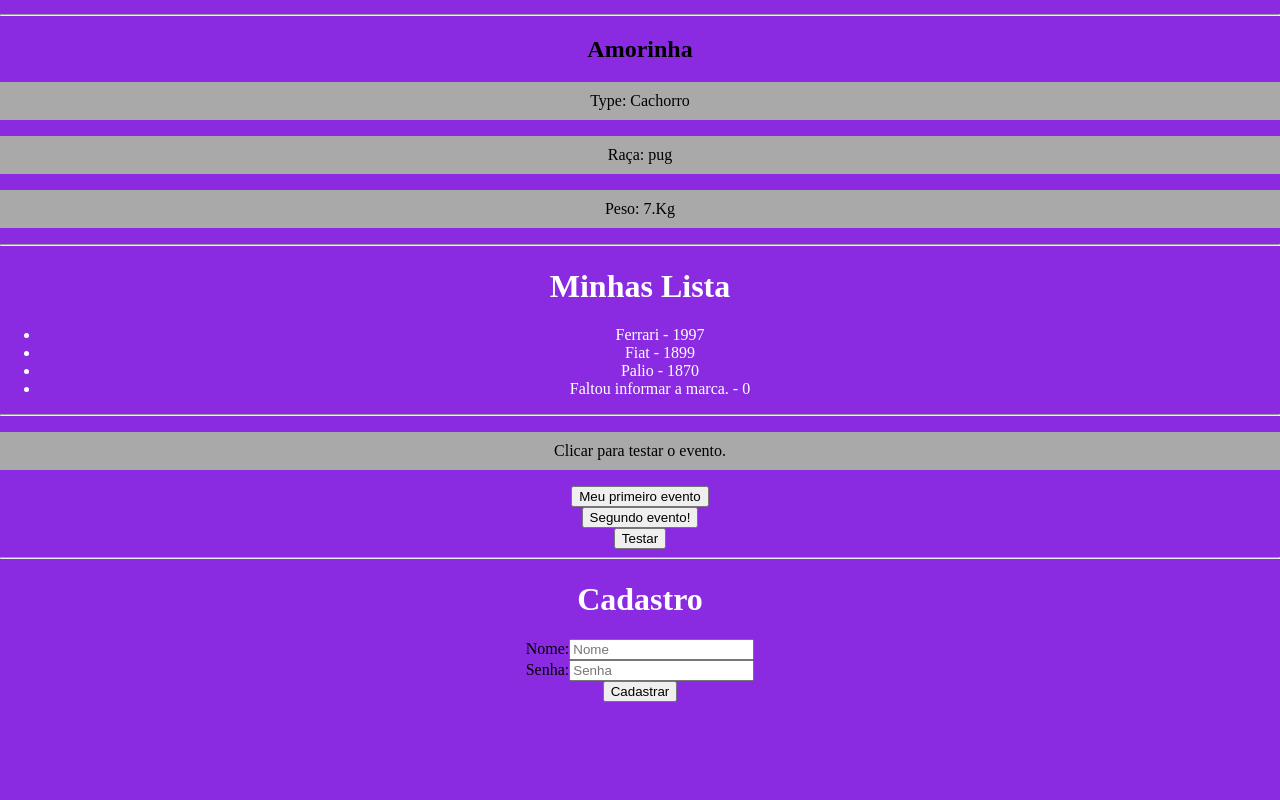
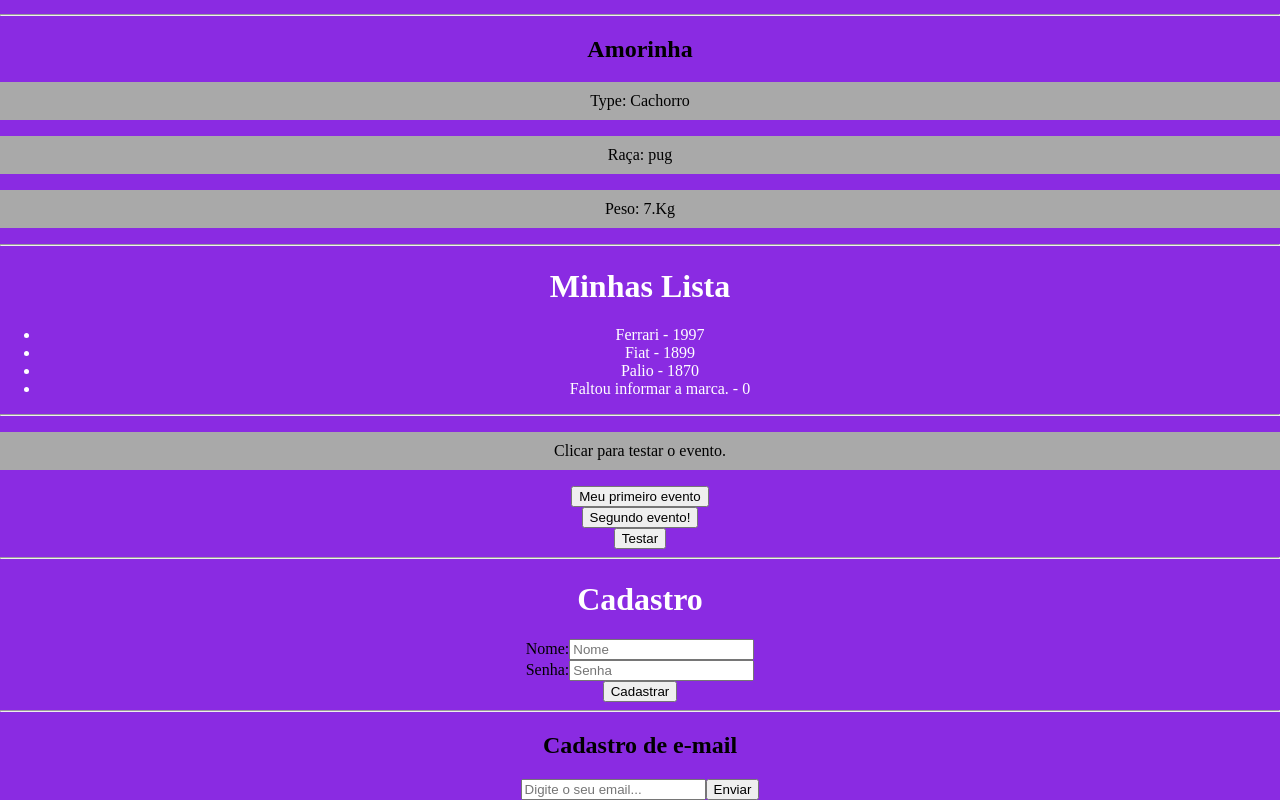
Before and after one commit to Christian-Lopes/projeto-front-end, a React (Create React App) app in the folder estudos-react/: page / in a window 1280 px wide. Shown: the part 667-1467 px from the top of the page. Before the commit the page ends 1369 px from the top, so only its background shows below. Built offline with nearby package versions, Linux system fonts and the light colour scheme.

Commit message:
Trabalhando com renderização condicional

```diff
--- a/estudos-react/src/App.js
+++ b/estudos-react/src/App.js
@@ -5,14 +5,16 @@ import Pet from "./components/Pet";
 import List from "./components/List";
 import Evento from "./components/Evento";
 import Form from "./components/Form";
+import Condicional from "./components/Condicional";
 
 function App() {
   const name = "Christian Lopes";
   const nameUpperCase = name.toUpperCase();
-  const url = "https://s2.glbimg.com/Qu_SixHUaqo41jOtZdXDEo3Mz0A=/e.glbimg.com/og/ed/f/original" +
-  "/2020/07/17/captura_de_tela_2020-07-17_as_11.37.38.png";
+  const url =
+    "https://s2.glbimg.com/Qu_SixHUaqo41jOtZdXDEo3Mz0A=/e.glbimg.com/og/ed/f/original" +
+    "/2020/07/17/captura_de_tela_2020-07-17_as_11.37.38.png";
 
-  function soma(){
+  function soma() {
     return 6 + 6;
   }
 
@@ -21,11 +23,11 @@ function App() {
       <HelloWorld />
       <h1>Hello React!</h1>
       <p>Vamos começar a treinar.</p>
-      <p>Nome: { name }</p>
-      <p>Name: { nameUpperCase }</p>
-      <p>Soma: { 2 + 2 }</p>
-      <p>Function Soma: { soma() }</p>
-      <img src={url} alt="Sol" width="40px"/>
+      <p>Nome: {name}</p>
+      <p>Name: {nameUpperCase}</p>
+      <p>Soma: {2 + 2}</p>
+      <p>Function Soma: {soma()}</p>
+      <img src={url} alt="Sol" width="40px" />
       <hr></hr>
       <Pessoa
         foto={url}
@@ -35,18 +37,15 @@ function App() {
         tamanho="25px"
       />
       <hr></hr>
-      <Pet
-        name="Amorinha"
-        type="Cachorro"
-        raca="pug"
-        peso="7"
-      />
+      <Pet name="Amorinha" type="Cachorro" raca="pug" peso="7" />
       <hr></hr>
       <List />
       <hr></hr>
       <Evento />
       <hr></hr>
       <Form />
+      <hr></hr>
+      <Condicional />
     </div>
   );
 }
--- /dev/null
+++ b/estudos-react/src/components/Condicional.js
@@ -0,0 +1,34 @@
+import { useState } from "react";
+
+function Condicional() {
+  const [email, setEmail] = useState();
+  const [userEmail, setUserEmail] = useState();
+
+  function envairEmail(e) {
+    e.preventDefault();
+    setUserEmail(email);
+  }
+  return (
+    <div>
+      <h2>Cadastro de e-mail</h2>
+      <form>
+        <input
+          type="email"
+          name="email"
+          placeholder="Digite o seu email..."
+          onChange={(e) => setEmail(e.target.value)}
+        ></input>
+        <button type="submit" onClick={envairEmail}>
+          Enviar
+        </button>
+        {userEmail && (
+          <div>
+            <p>O email do usuário é: {userEmail}</p>
+          </div>
+        )}
+      </form>
+    </div>
+  );
+}
+
+export default Condicional;
```
